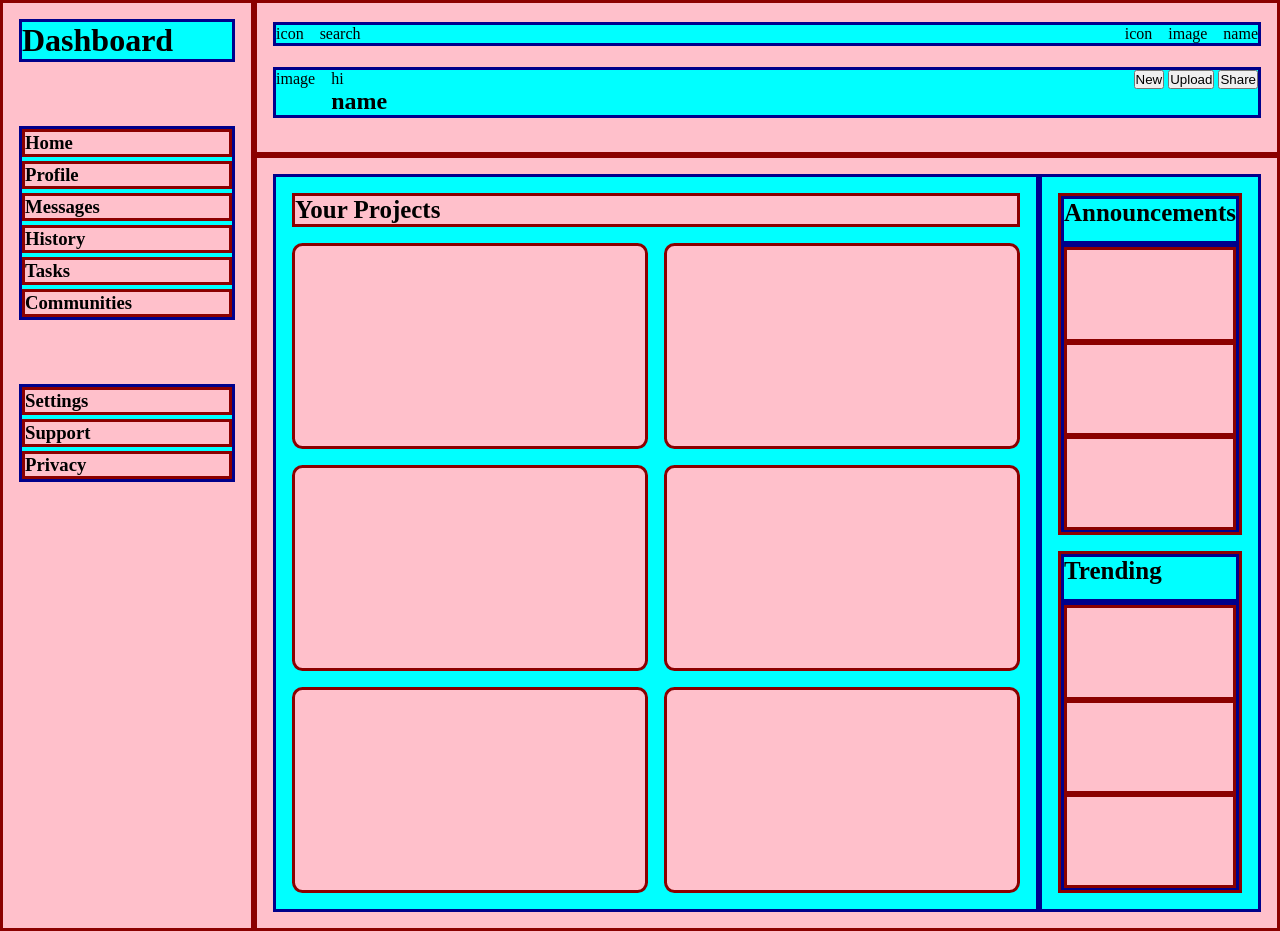
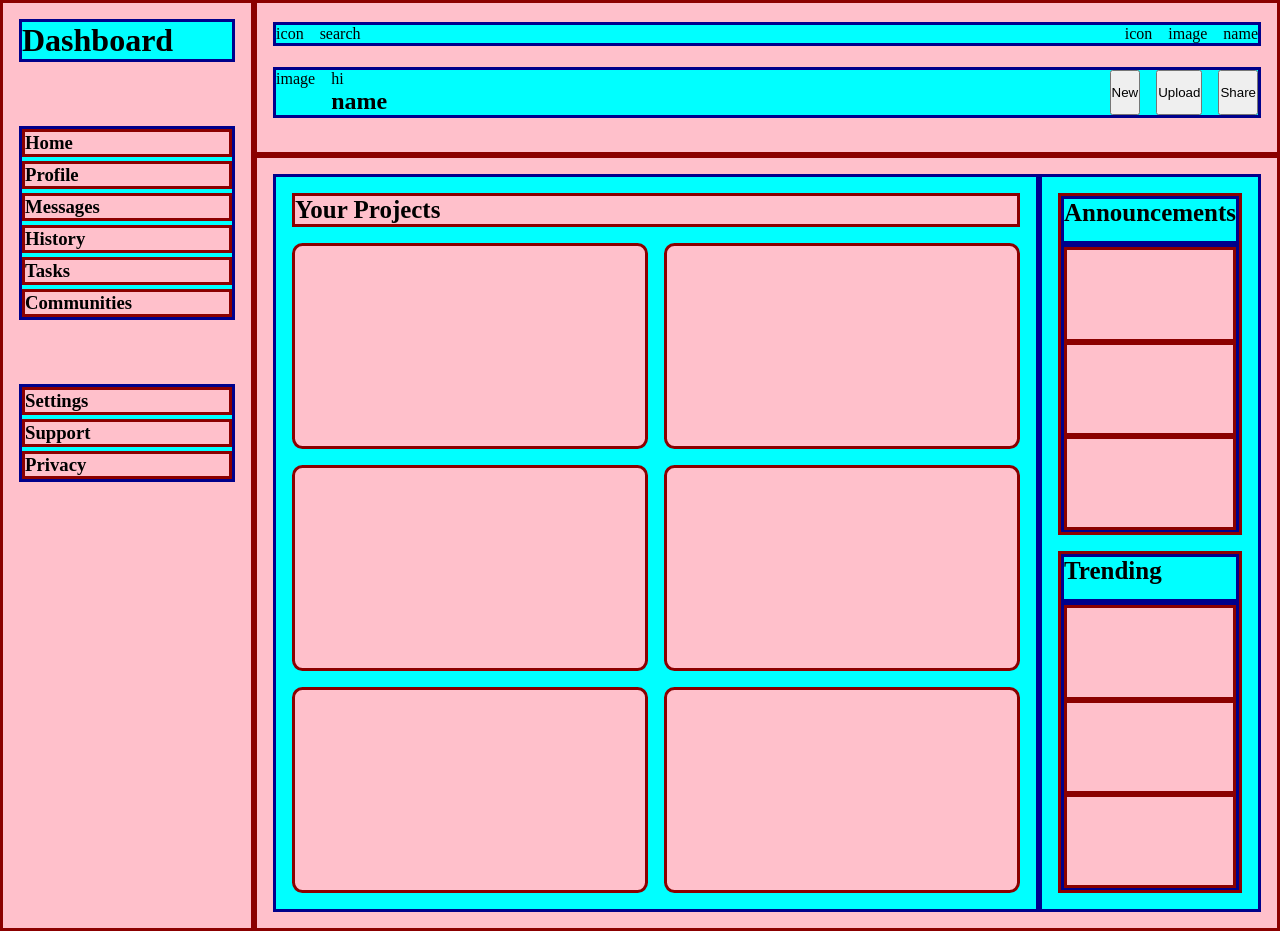
Before and after one commit to traejiik/admin-dashboard, a plain HTML site: page index.html in a window 1280 px wide. Drawn offline with Linux system fonts and the light colour scheme.

Commit message:
Made button container flexbox

```diff
--- a/style.css
+++ b/style.css
@@ -35,7 +35,8 @@
 }
 
 .secField,
-.user {
+.user,
+.btnContainer {
     display: flex;
     gap: 1rem
 }
```
